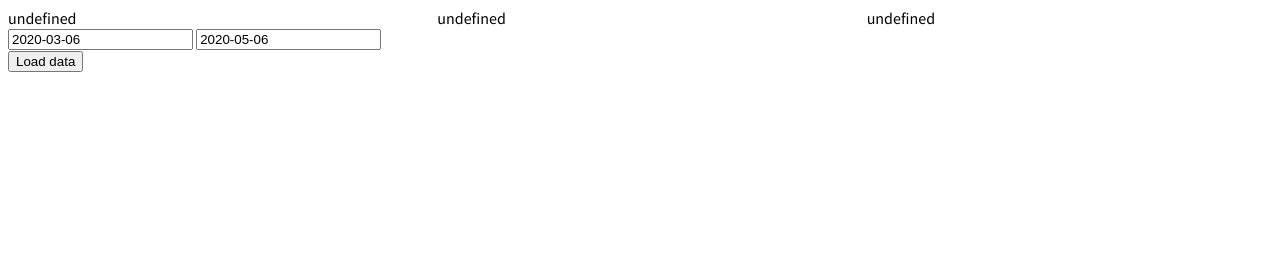
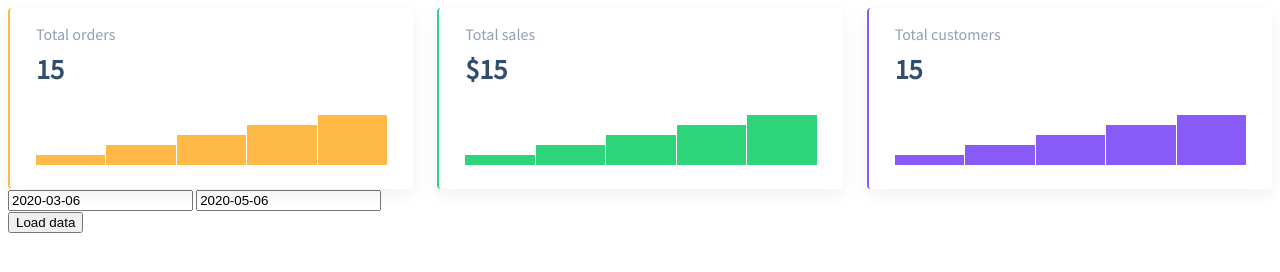
Before and after one commit to js-tasks-ru/js-20210427_stanislav-semenov, a website: page 07-async-code-fetch-api-part-1/1-column-chart/index.html in a window 1280 px wide. Drawn offline with Linux system fonts and the light colour scheme; no server answers.

Commit message:
1-column-chart (promise) версия на рецензию, не работает

```diff
--- a/07-async-code-fetch-api-part-1/1-column-chart/index.js
+++ b/07-async-code-fetch-api-part-1/1-column-chart/index.js
@@ -4,4 +4,128 @@ const BACKEND_URL = 'https://course-js.javascript.ru';
 
 export default class ColumnChart {
 
+    element = null;
+    subElements = {};
+    chartHeight = 50;
+
+    constructor({
+
+        url = 'api/dashboard/customers',
+        range = {
+            from: '2020-04-06',
+            to: '2020-05-06',
+        },
+        label = 'orders',
+        formatHeading = data => data
+    } = {}) {
+        this.url = url;
+        this.range = range;
+        this.data = [1, 2, 3, 4, 5];
+        this.label = label;
+        this.value = 15;
+        this.link = '';
+        this.formatHeading = formatHeading;
+
+        this.getDataServer(this.range.from, this.range.to);
+        this.render();
+        const getData = (data) => {
+            let itemData = [];
+            for (let item of Object.values(data)) {
+                itemData.push(item);
+                this.value += item;
+            }
+            this.data = itemData;
+            this.render();
+
+        }
+    }
+
+
+
+    getColumnBody(data) {
+
+        const maxValue = Math.max(...data);
+        const scale = this.chartHeight / maxValue;
+
+        return data
+            .map(item => {
+                const percent = (item / maxValue * 100).toFixed(0);
+                return `<div style='--value: ${Math.floor(item * scale)}' data-tooltip='${percent}%'> </div> `;
+            })
+            .join('');
+    }
+
+    getLink() {
+        return this.link
+            ? `<a class="column-chart__link" href="${this.link}">View all</a>`
+            : '';
+    }
+
+    get template() {
+        return `
+        <div class="column-chart column-chart_loading" style="--chart-height: ${this.chartHeight}">
+            <div class="column-chart__title">
+              Total ${this.label} ${this.getLink()}
+            </div>
+            <div class="column-chart__container">
+                <div data-element="header" class="column-chart__header">
+                  ${this.formatHeading(this.value)}
+                </div>
+                <div data-element="body" class="column-chart__chart">
+                    ${this.getColumnBody(this.data)}
+                </div>
+            </div>
+        </div>`
+
+    }
+
+    getDataServer(dataFrom, dataTo) {
+        new Promise((getData) => {
+            return fetchJson(`https://course-js.javascript.ru/api/dashboard/${this.label}?
+            from=${dataFrom}&to=${dataTo}`)
+                .then(response => {
+                    getData(response);
+                    console.log(`${this.label}`, response)
+                })
+        })
+    }
+
+    render() {
+
+        const element = document.createElement('div');
+
+        element.innerHTML = this.template;
+
+        this.element = element.firstElementChild;
+
+        if (this.data.length) {
+            this.element.classList.remove('column-chart_loading');
+        }
+
+        this.subElements = this.getSubElements(this.element)
+
+    }
+    getSubElements(element) {
+
+        const elements = element.querySelectorAll('[data-element]');
+
+        return [...elements].reduce((accum, subElement) => {
+            accum[subElement.dataset.element] = subElement;
+
+            return accum;
+        }, {});
+    }
+
+    remove() {
+        this.element.remove();
+    }
+    destroy() {
+        this.remove();
+        this.element = null;
+        this.subElements = {};
+    }
+    update(data) {
+        this.getDataServer(data)
+        this.subElements.body.innerHTML = this.getColumnBody(data);
+    }
 }
```
Also changed, not shown: 07-async-code-fetch-api-part-1/1-column-chart/index.html (+4 -2 lines).
